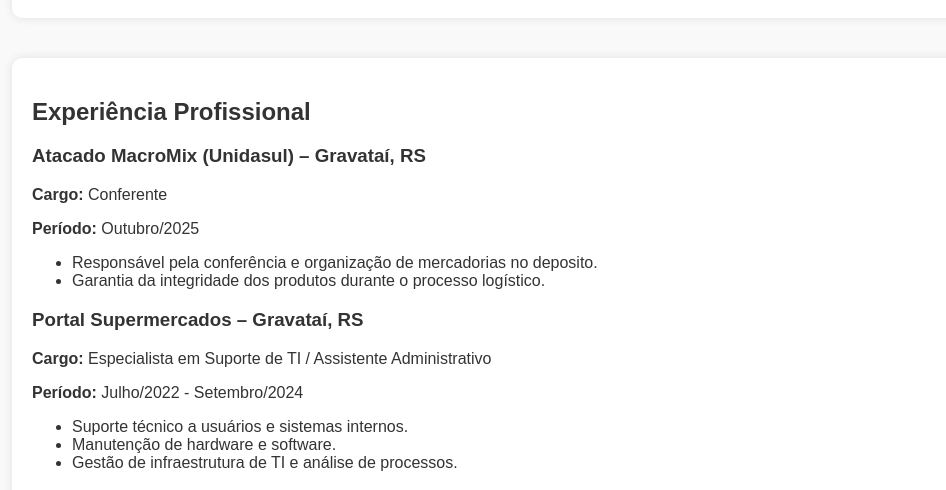
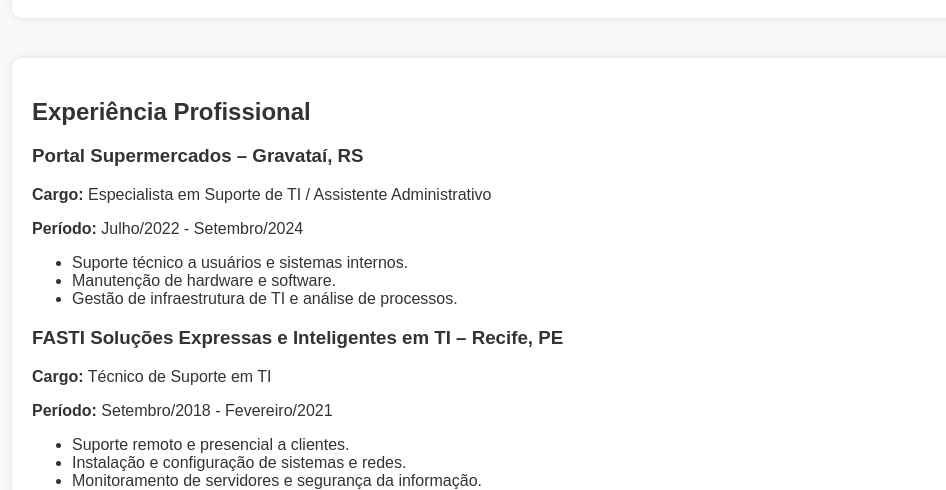
Before and after one commit to luissantanadev/portfolio_luis_santana, a plain HTML site: page index.html in a window 1280 px wide. Shown: the part 717-1207 px from the top of the page, without its empty margins (28-974 px from the left). Drawn offline with Linux system fonts and the light colour scheme; no server answers.

Commit message:
Remover experiência profissional da seção "Experiência" no portfólio

```diff
--- a/index.html
+++ b/index.html
@@ -73,15 +73,6 @@
         <section id="experiencia">
             <h2>Experiência Profissional</h2>
 
-            <article>
-                <h3>Atacado MacroMix (Unidasul) – Gravataí, RS</h3>
-                <p><strong>Cargo:</strong> Conferente</p>
-                <p><strong>Período:</strong> Outubro/2025</p>
-                <ul>
-                    <li>Responsável pela conferência e organização de mercadorias no deposito.</li>
-                    <li>Garantia da integridade dos produtos durante o processo logístico.</li>
-                </ul>
-            </article>
             <article>
                 <h3>Portal Supermercados – Gravataí, RS</h3>
                 <p><strong>Cargo:</strong> Especialista em Suporte de TI / Assistente Administrativo</p>
```
